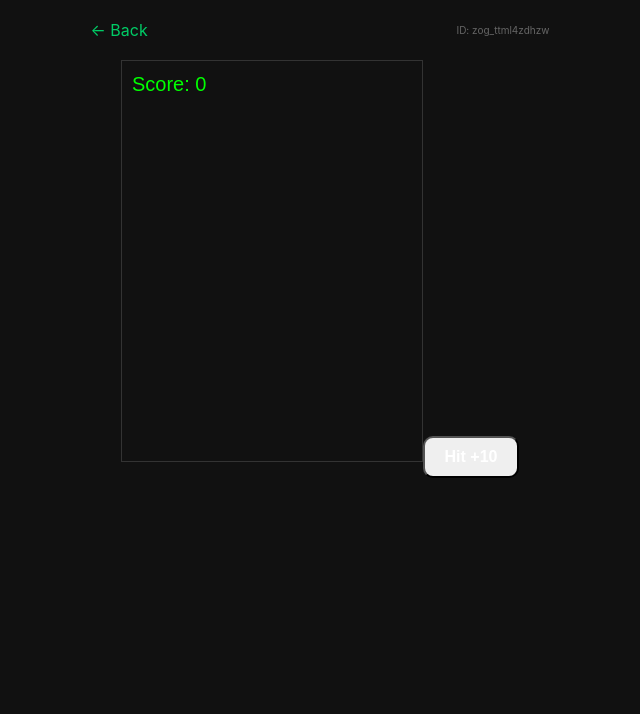
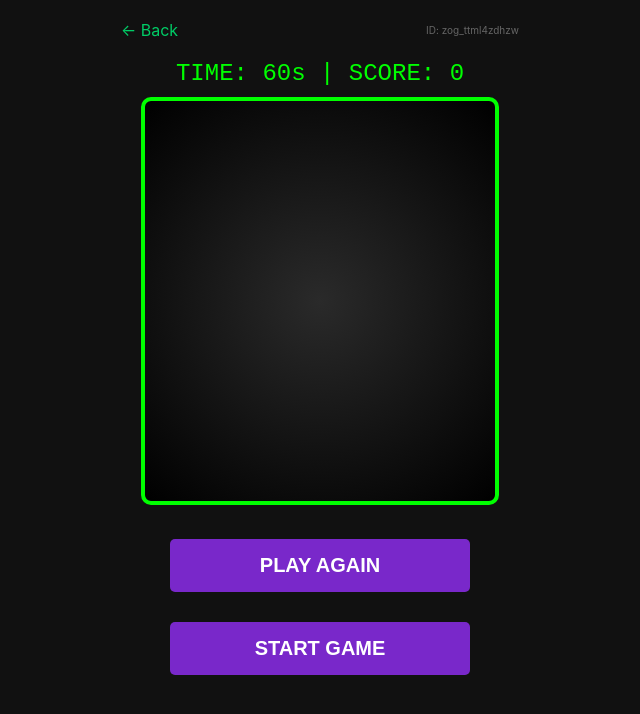
Before and after one commit to theRunnerz/zog-alpha, a Next.js app: page /play in a window 1280 px wide. Shown: the top 714 px of the page, without its empty margins (340-980 px from the left). Built offline with nearby package versions, Linux system fonts and the light colour scheme.

Commit message:
Day 2 Complete

```diff
--- a/components/GameCanvas.js
+++ b/components/GameCanvas.js
@@ -1,33 +1,108 @@
-import { useState, useEffect, useRef } from "react";
+import { useEffect, useRef, useState } from 'react';
+import { getSessionId } from '../lib/session';
+
+// --- Emoji drawing helper ---
+const drawAlien = (ctx, x, y, radius) => {
+  ctx.font = `${radius * 2}px Arial`;
+  ctx.textAlign = 'center';
+  ctx.textBaseline = 'middle';
+  ctx.fillText('👾', x, y);
+};
 
 export default function GameCanvas({ targetScore }) {
   const canvasRef = useRef(null);
+  const [isPlaying, setIsPlaying] = useState(false);
   const [score, setScore] = useState(0);
-  const [gameOver, setGameOver] = useState(false);
-  const [roast, setRoast] = useState("");          // ✅ Store AI roast
+  const [timeLeft, setTimeLeft] = useState(60);
+  const [roast, setRoast] = useState('');
   const [loadingRoast, setLoadingRoast] = useState(false);
+  const [shareLink, setShareLink] = useState(null); // NEW: store share URL
 
-  // Example game logic
-  const incrementScore = () => {
-    if (!gameOver) setScore(prev => prev + 10);
+  // Game state
+  const gameState = useRef({
+    target: { x: 150, y: 150, radius: 25, vx: 2, vy: 2 },
+    width: 0,
+    height: 0
+  });
+
+  // 1. Game loop
+  useEffect(() => {
+    const canvas = canvasRef.current;
+    const ctx = canvas.getContext('2d');
+    let animationFrameId;
+
+    const render = () => {
+      if (!isPlaying) return;
+
+      const { width, height, target } = gameState.current;
+
+      // Update Physics
+      target.x += target.vx;
+      target.y += target.vy;
+
+      // Bounce
+      if (target.x + target.radius > width || target.x - target.radius < 0) target.vx *= -1;
+      if (target.y + target.radius > height || target.y - target.radius < 0) target.vy *= -1;
+
+      // Draw
+      ctx.clearRect(0, 0, width, height);
+      drawAlien(ctx, target.x, target.y, target.radius);
+
+      animationFrameId = window.requestAnimationFrame(render);
+    };
+
+    if (isPlaying) {
+      gameState.current.width = canvas.width;
+      gameState.current.height = canvas.height;
+      render();
+    }
+
+    return () => window.cancelAnimationFrame(animationFrameId);
+  }, [isPlaying]);
+
+  // 2. Timer
+  useEffect(() => {
+    let timerId;
+    if (isPlaying && timeLeft > 0) {
+      timerId = setInterval(() => setTimeLeft(t => t - 1), 1000);
+    } else if (timeLeft === 0 && isPlaying) {
+      endGame();
+    }
+    return () => clearInterval(timerId);
+  }, [isPlaying, timeLeft]);
+
+  // 3. Start & end game
+  const startGame = () => {
+    setScore(0);
+    setTimeLeft(60);
+    setIsPlaying(true);
+    setShareLink(null); // Reset share link on new game
   };
 
   const endGame = async () => {
-    setGameOver(true);
+    setIsPlaying(false);
     setLoadingRoast(true);
+    const sid = getSessionId();
 
+// AI Roast
 try {
-      // Call our roast API
-      const aiRes = await fetch("/api/roast", {
-        method: "POST",
-        headers: { "Content-Type": "application/json" },
-        body: JSON.stringify({ score, won: targetScore && score > targetScore })
+  const aiRes = await fetch('/api/roast', {
+    method: 'POST',
+    headers: { 'Content-Type': 'application/json' },
+    body: JSON.stringify({
+      score,
+      won: targetScore && score > targetScore
+    })
   });
 
   const aiData = await aiRes.json();
   console.log("ROAST PAYLOAD:", aiData);
 
-      setRoast(aiData.roast || "Coach Zog lost his whistle 🫠");
+  if (aiData?.roast) {
+    setRoast(aiData.roast);
+  } else {
+    setRoast("Coach Zog lost his whistle 🥴");
+  }
 
 } catch (err) {
   console.error("AI Roast Error:", err);
@@ -35,78 +110,128 @@ export default function GameCanvas({ targetScore }) {
 }
 
 setLoadingRoast(false);
+
+    // Save score
+    try {
+      await fetch('/api/score', {
+        method: 'POST',
+        headers: { 'Content-Type': 'application/json' },
+        body: JSON.stringify({ sessionId: sid, score })
+      });
+    } catch {}
+
+    // Set share URL
+    const shareUrl = `${window.location.origin}/play?target=${score}&challenger=${sid}`;
+    setShareLink(shareUrl);
   };
 
-  const handleShare = async () => {
-    if (!navigator.share) {
-      alert("Sharing not supported on this device.");
-      return;
-    }
+  // 4. Handle clicks/touches
+  const handleInput = (clientX, clientY) => {
+    if (!isPlaying) return;
 
-    if (confirm(`Your score: ${score}\nShare challenge?`)) {
-      try {
-        await navigator.share({
-          title: "Beat my Zog Score!",
-          text: `I scored ${score} on Zogs. Can you beat me?`,
-          url: window.location.href
-        });
-      } catch (err) {
-        console.error("Share failed:", err);
-      }
+    const rect = canvasRef.current.getBoundingClientRect();
+    const x = clientX - rect.left;
+    const y = clientY - rect.top;
+    const { x: tx, y: ty, radius } = gameState.current.target;
+
+    const dist = Math.hypot(x - tx, y - ty);
+
+    if (dist < radius) {
+      setScore(s => s + 10);
+      gameState.current.target.x = Math.random() * (gameState.current.width - 50) + 25;
+      gameState.current.target.y = Math.random() * (gameState.current.height - 50) + 25;
+      gameState.current.target.vx *= 1.1;
+      gameState.current.target.vy *= 1.1;
     }
   };
 
-  const handlePlayAgain = () => {
-    setScore(0);
-    setGameOver(false);
-    setRoast("");
+  const onMouseDown = e => handleInput(e.clientX, e.clientY);
+  const onTouchStart = e => {
+    e.preventDefault();
+    const touch = e.touches[0];
+    handleInput(touch.clientX, touch.clientY);
   };
 
-  // Example canvas drawing (replace with your real game)
-  useEffect(() => {
-    const canvas = canvasRef.current;
-    if (!canvas) return;
-    const ctx = canvas.getContext("2d");
-    ctx.clearRect(0, 0, canvas.width, canvas.height);
-    ctx.fillStyle = "#0f0";
-    ctx.font = "20px Arial";
-    ctx.fillText(`Score: ${score}`, 10, 30);
-  }, [score]);
+  // Button styles
+  const btnStyle = {
+    padding: '15px 40px',
+    fontSize: '20px',
+    background: '#7928CA',
+    color: 'white',
+    border: 'none',
+    borderRadius: '5px',
+    cursor: 'pointer',
+    marginTop: '10px',
+    width: '100%',
+    maxWidth: '300px'
+  };
+
+  const shareBtnStyle = {
+    ...btnStyle,
+    background: '#0f0',
+    color: '#000'
+  };
 
   return (
-    <div style={{ padding: "10px", textAlign: "center" }}>
-      <canvas ref={canvasRef} width={300} height={400} style={{ border: "1px solid #333" }} />
+    <div style={{ textAlign: 'center', marginTop: '20px' }}>
+      <div style={{ marginBottom: '10px', fontSize: '24px', fontFamily: 'monospace', color: '#0f0' }}>
+        TIME: {timeLeft}s | SCORE: {score}
+      </div>
 
-      {!gameOver && (
+      <canvas
+        ref={canvasRef}
+        width={350}
+        height={400}
+        onMouseDown={onMouseDown}
+        onTouchStart={onTouchStart}
+        style={{
+          background: 'radial-gradient(circle, #2a2a2a 0%, #000 100%)',
+          border: '4px solid #0f0',
+          borderRadius: '10px',
+          cursor: 'crosshair',
+          touchAction: 'none'
+        }}
+      />
+
+      {!isPlaying && (
+        <div style={{ marginTop: '20px', display: 'flex', flexDirection: 'column', alignItems: 'center', gap: '10px' }}>
+          {score > 0 && (
+            <div style={{ padding: '15px', border: '1px dashed #0f0', maxWidth: '350px' }}>
+              <h3 style={{ margin: 0, color: '#0f0' }}>👽 COACH ZOG SAYS:</h3>
+              {loadingRoast ? (
+                <p style={{ fontStyle: 'italic', color: '#888' }}>Analyzing tape...</p>
+              ) : (
+                <p style={{ fontSize: '18px', fontWeight: 'bold' }}>"{roast}"</p>
+              )}
+            </div>
+          )}
+
+          <button onClick={startGame} style={btnStyle}>PLAY AGAIN</button>
+
+          {shareLink && (
             <button
-          onClick={incrementScore}
-          style={{ marginTop: "10px", padding: "10px 20px", fontSize: "16px", borderRadius: "10px" }}
+              onClick={() => {
+                if (navigator.share) {
+                  navigator.share({
+                    title: 'Beat my Zog Score!',
+                    text: `I scored ${score} on Zogs. Can you beat me?`,
+                    url: shareLink
+                  }).catch(console.error);
+                } else {
+                  alert(`Share this link: ${shareLink}`);
+                }
+              }}
+              style={shareBtnStyle}
             >
-          Hit +10
+              SHARE SCORE
             </button>
           )}
+        </div>
+      )}
 
-      {gameOver && (
-        <div style={{ marginTop: "20px" }}>
-          <div style={{ minHeight: "40px", fontSize: "16px", marginBottom: "10px" }}>
-            {loadingRoast ? "Coach Zog is thinking..." : roast}
-          </div>
-
-          <div style={{ display: "flex", justifyContent: "center", gap: "10px", flexWrap: "wrap" }}>
-            <button
-              onClick={handlePlayAgain}
-              style={{ padding: "10px 20px", fontSize: "16px", borderRadius: "10px", flex: "1 1 40%" }}
-            >
-              Play Again
-            </button>
-
-            <button
-              onClick={handleShare}
-              style={{ padding: "10px 20px", fontSize: "16px", borderRadius: "10px", flex: "1 1 40%" }}
-            >
-              Share Score
-            </button>
-          </div>
+      {!isPlaying && score === 0 && (
+        <div style={{ marginTop: '20px' }}>
+          <button onClick={startGame} style={btnStyle}>START GAME</button>
         </div>
       )}
     </div>
```
Lines whose indentation alone changed are shown as unchanged.
